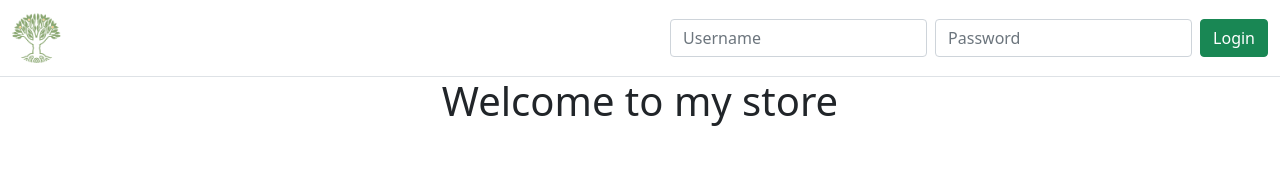
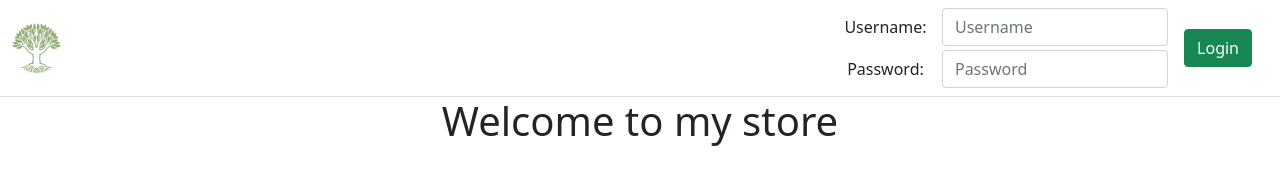
Before and after one commit to mthuong/wap-project, a plain HTML site: page client/index.html in a window 1280 px wide. Drawn offline with nearby package versions, Linux system fonts and the light colour scheme.

Commit message:
Fix login layout and login api

```diff
--- a/client/index.html
+++ b/client/index.html
@@ -24,15 +24,27 @@
         <div class="justify-content-end" id="mob-navbar">
           <div style="display:flex;flex-direction:column">
             <div id="loginForm">
-              <form class="d-flex" id="login-form">
-                <input id="inputUsername" class="form-control me-2" type="text" placeholder="Username" />
-                <input id="inputPassword" class="form-control me-2" type="password" placeholder="Password" />
-                <button id="btnLogin" class="btn btn-success" type="submit">Login</button>
+              <form class="d-flex justify-content-end flex-row align-items-center" id="login-form">
+                <div class="me-3">
+                  <div class="d-flex">
+                    <label for="inputUsername" class="m-auto">Username: </label>
+                    <div class="col-sm-8">
+                      <input id="inputUsername" class="form-control" type="text" placeholder="Username" />
+                    </div>
+                  </div>
+                  <div class="d-flex pt-1">
+                    <label for="inputUsername" class="m-auto">Password: </label>
+                    <div class="col-sm-8">
+                      <input id="inputPassword" class="form-control" type="password" placeholder="Password" />
+                    </div>
+                  </div>
+                </div>
+                <button id="btnLogin" class="btn btn-success me-3" type="submit">Login</button>
               </form>
             </div>
             <div id="logoutForm">
               Welcome, <span id="username"></span>
-              <button id="btnLogout" class="btn btn-warning" type="submit">Logout</button>
+              <button id="btnLogout" class="btn btn-warning me-3" type="submit">Logout</button>
             </div>
             <div id="errorMessage">
               <p style="color:red;">Invalid username or password!</p>
--- a/client/main.js
+++ b/client/main.js
@@ -37,9 +37,7 @@ async function login() {
   const json = await result.json();
 
   // Login failed
-  if (json.status == "error") {
-    displayErrorMessage();
-  } else {
+  if (result.status === 200 && json.status == 'ok') {
     // Login success
     hideErrorMessage();
 
@@ -49,6 +47,8 @@ async function login() {
 
     fetchProducts();
     fetchCart();
+  } else {
+    displayErrorMessage();
   }
 };
 
--- a/server/models/user.js
+++ b/server/models/user.js
@@ -32,9 +32,6 @@ module.exports = class User {
         token: user.username + `-${Date.now()}`,
       };
     }
-    return {
-      status: 'error',
-    };
   }
 
   static verifyToken(token) {
```
Also changed, not shown: server/services/auth.service.js (+9 -1 lines).
